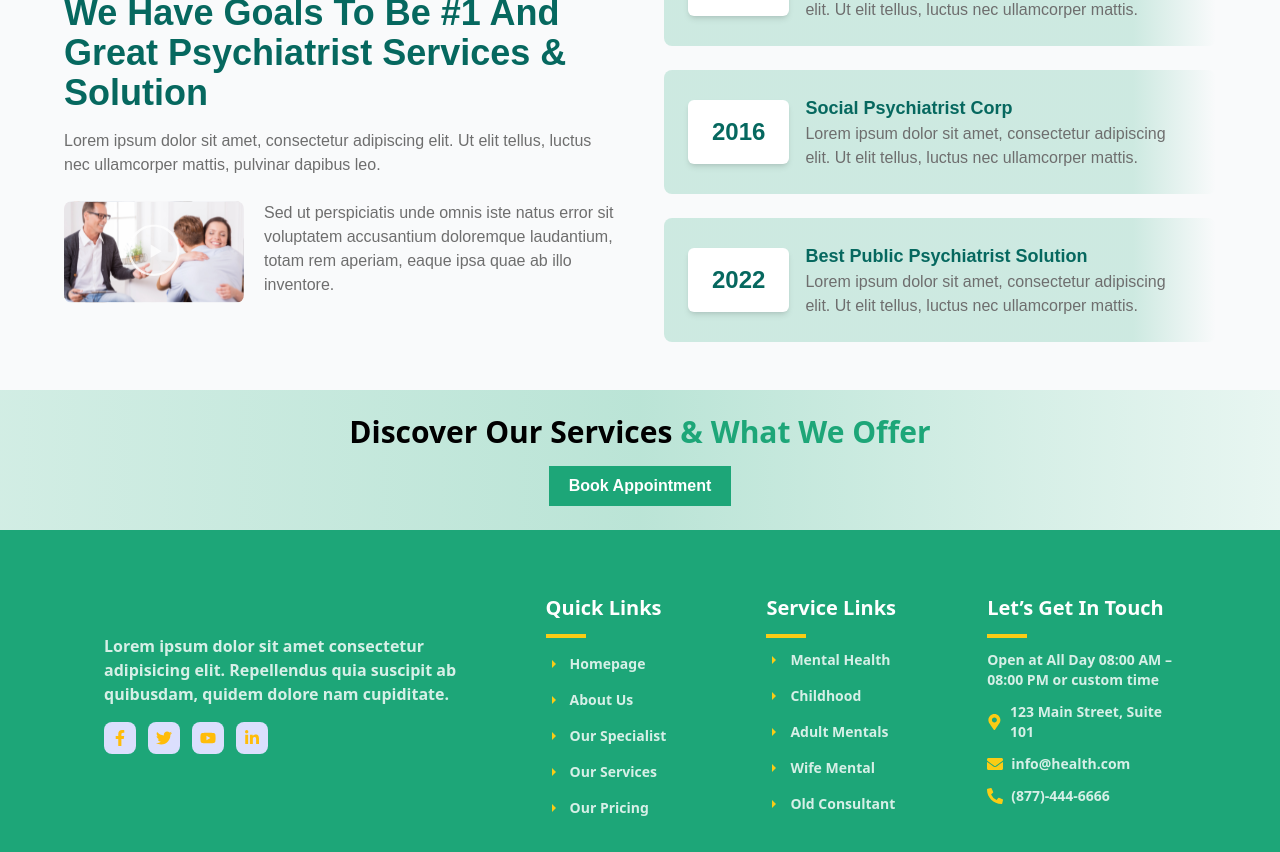
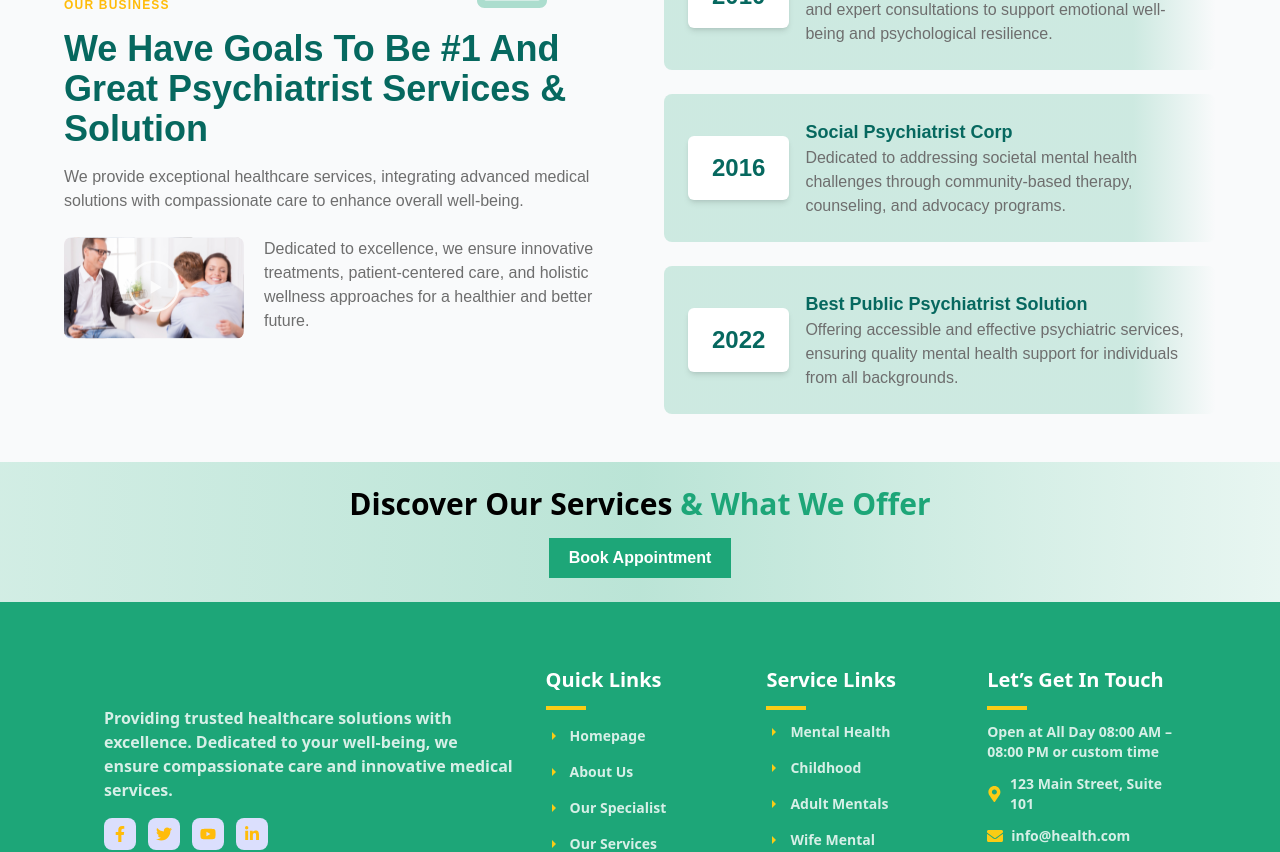
Before and after one commit to Ammad08/Sehatyab-fe, a Next.js app: page /about in a window 1280 px wide. Shown: the part 1360-2212 px from the top of the page. Built offline with nearby package versions, Linux system fonts and the light colour scheme.

Commit message:
realcontent

```diff
--- a/src/app/component/About/OurBusinuess.tsx
+++ b/src/app/component/About/OurBusinuess.tsx
@@ -16,8 +16,7 @@ const OurBusiness = () => {
                         We Have Goals To Be #1 And <br className="hidden md:block" /> Great Psychiatrist Services & Solution
                     </h2>
                     <p className="text-[#6E6E6E] mt-4 font-commissioner text-sm md:text-base leading-relaxed">
-                        Lorem ipsum dolor sit amet, consectetur adipiscing elit. Ut elit tellus, luctus nec
-                        ullamcorper mattis, pulvinar dapibus leo.
+                    We provide exceptional healthcare services, integrating advanced medical solutions with compassionate care to enhance overall well-being.
                     </p>
 
                     {/* Image & Extra Text */}
@@ -30,8 +29,7 @@ const OurBusiness = () => {
                             className="rounded-lg "
                         />
                         <p className="text-[#6E6E6E] font-commissioner text-sm md:text-base leading-relaxed">
-                            Sed ut perspiciatis unde omnis iste natus error sit voluptatem accusantium
-                            doloremque laudantium, totam rem aperiam, eaque ipsa quae ab illo inventore.
+                        Dedicated to excellence, we ensure innovative treatments, patient-centered care, and holistic wellness approaches for a healthier and better future.
                         </p>
                     </div>
 
@@ -49,9 +47,9 @@ const OurBusiness = () => {
                 {/* Right Timeline Section */}
                 <div className="space-y-6">
                     {[
-                        { year: "2010", title: "Freelance Psychiatrist" },
-                        { year: "2016", title: "Social Psychiatrist Corp" },
-                        { year: "2022", title: "Best Public Psychiatrist Solution" }
+                        { year: "2010", title: "Freelance Psychiatrist", Description:"Providing personalized mental health care, therapy, and expert consultations to support emotional well-being and psychological resilience." },
+                        { year: "2016", title: "Social Psychiatrist Corp", Description:"Dedicated to addressing societal mental health challenges through community-based therapy, counseling, and advocacy programs." },
+                        { year: "2022", title: "Best Public Psychiatrist Solution", Description:"Offering accessible and effective psychiatric services, ensuring quality mental health support for individuals from all backgrounds." }
                     ].map((item, index) => (
                         <div
                             key={index}
@@ -66,8 +64,7 @@ const OurBusiness = () => {
                             <div className="ml-4 mt-3 sm:mt-0">
                                 <h4 className="text-[#06685F] font-commissioner font-bold text-lg">{item.title}</h4>
                                 <p className="text-[#6E6E6E] font-commissioner text-sm md:text-base">
-                                    Lorem ipsum dolor sit amet, consectetur adipiscing elit. Ut elit tellus,
-                                    luctus nec ullamcorper mattis.
+                                {item.Description}
                                 </p>
                             </div>
                         </div>
--- a/src/app/component/Contact/ContactHero.tsx
+++ b/src/app/component/Contact/ContactHero.tsx
@@ -25,7 +25,7 @@ const ContactHero = () => {
                     {/* Flex container for text & rating */}
                     <div className="flex flex-col lg:flex-row justify-between items-start lg:items-center gap-6">
                         <p className="text-white font-poppins font-medium max-w-xl text-left leading-relaxed">
-                            Get in touch with us for any inquiries or assistance. We are here to help you with your solar energy needs.
+                            Get in touch with us for any inquiries or assistance. We are here to help you with all the problems related to your health.
                         </p>
 
                         {/* Google Rating */}
--- a/src/app/component/Footer.tsx
+++ b/src/app/component/Footer.tsx
@@ -9,7 +9,7 @@ const Footer: React.FC = () => {
         {/* About Section */}
         <div className="space-y-4 mt-4 col-span-1 sm:col-span-2">
           <p className="text-md font-bold text-[rgba(255,255,255,0.82)] pt-6">
-            Lorem ipsum dolor sit amet consectetur adipisicing elit. Repellendus quia suscipit ab quibusdam, quidem dolore nam cupiditate.
+          Providing trusted healthcare solutions with excellence. Dedicated to your well-being, we ensure compassionate care and innovative medical services.
           </p>
           <div className="flex justify-center sm:justify-start space-x-3">
             {[FaFacebookF, FaTwitter, FaYoutube, FaLinkedinIn].map((Icon, index) => (
--- a/src/app/component/Home/BlogContent.tsx
+++ b/src/app/component/Home/BlogContent.tsx
@@ -8,7 +8,7 @@ const BlogContent = () => {
       title: "Mindfulness Matters: Harnessing the Present Moment for Mental Well-being",
       date: "April 17, 2024",
       comments: "No Comments",
-      description: "Homepage Blog Our Blog Lorem ipsum dolor sit amet, consectetur adipiscing elit. Ut elit tellus, luctus nec ullamcorper mattis, pulvinar dapibus leo. 4.8 Google Rating",
+      description: "MPracticing mindfulness daily helps in reducing anxiety, enhancing self-awareness, and promoting mental clarity for a balanced and fulfilling life.",
       image: "/Home/Blog1.png",
     },
     {
@@ -16,7 +16,7 @@ const BlogContent = () => {
       title: "The Science of Happiness: Cultivating Joy and Fulfillment",
       date: "April 17, 2024",
       comments: "No Comments",
-      description: "Homepage Blog Our Blog Lorem ipsum dolor sit amet, consectetur adipiscing elit. Ut elit tellus, luctus nec ullamcorper mattis, pulvinar dapibus leo. 4.8 Google Rating",
+      description: "Exploring the psychology of happiness reveals ways to improve emotional resilience, cultivate gratitude, and create a fulfilling and joyful existence.",
       image: "/Home/Blog2.png",
     },
     {
@@ -24,7 +24,7 @@ const BlogContent = () => {
       title: "Understanding Relationships: Tools for Healthy Connections",
       date: "April 17, 2024",
       comments: "No Comments",
-      description: "Homepage Blog Our Blog Lorem ipsum dolor sit amet, consectetur adipiscing elit. Ut elit tellus, luctus nec ullamcorper mattis, pulvinar dapibus leo. 4.8 Google Rating",
+      description: "Developing strong relationships requires trust, empathy, and active listening, fostering meaningful connections for a happier and healthier life.",
       image: "/Home/Blog3.png",
     },
   ];
--- a/src/app/component/Home/Consultant.tsx
+++ b/src/app/component/Home/Consultant.tsx
@@ -27,7 +27,7 @@ export default function OurConsultants() {
           {/* Right Section */}
           <div className="md:w-1/2 text-left">
             <p className="text-black text-justify mb-4 sm:mb-6 text-sm sm:text-base">
-              Lorem Ipsum dolor sit amet, consectetur adipiscing elit. Ut elit tellus, luctus nec ullamcorper mattis, pulvinar dapibus leo.
+            Experienced healthcare professionals providing expert guidance. Our team ensures personalized care, innovative solutions, and holistic wellness support.
             </p>
             <button className="bg-[rgba(255,188,10,1)] text-md font-semibold text-white px-4 sm:px-6 py-2 rounded-full hover:bg-yellow-500 transition">
               View More Doctors
--- a/src/app/component/Home/ExpertierBarrier.tsx
+++ b/src/app/component/Home/ExpertierBarrier.tsx
@@ -22,7 +22,7 @@ const cards = [
     {
         id: 1,
         title: 'Quality Services',
-        description: 'Lorem ipsum dolor sit amet, consectetur adipiscing elit',
+        description: 'We provide top-tier healthcare solutions, ensuring patient well-being.',
         image: '/Home/QualityServices.svg',
         bgColor: 'bg-white',
         textColor: 'text-[#06685F]',
@@ -30,7 +30,7 @@ const cards = [
     {
         id: 2,
         title: 'Professional Team',
-        description: 'Lorem ipsum dolor sit amet, consectetur adipiscing elit',
+        description: 'Our skilled doctors and staff deliver expert medical care.',
         image: '/Home/ProfessionalTeam.svg',
         bgColor: 'bg-[#1DA678]',
         textColor: 'text-white',
@@ -38,7 +38,7 @@ const cards = [
     {
         id: 3,
         title: 'Dedicated Support',
-        description: 'Lorem ipsum dolor sit amet, consectetur adipiscing elit',
+        description: '24/7 assistance to help you with all health-related concerns.',
         image: '/Home/DedicatedSupport.svg',
         bgColor: 'bg-white',
         textColor: 'text-[#06685F]',
```
